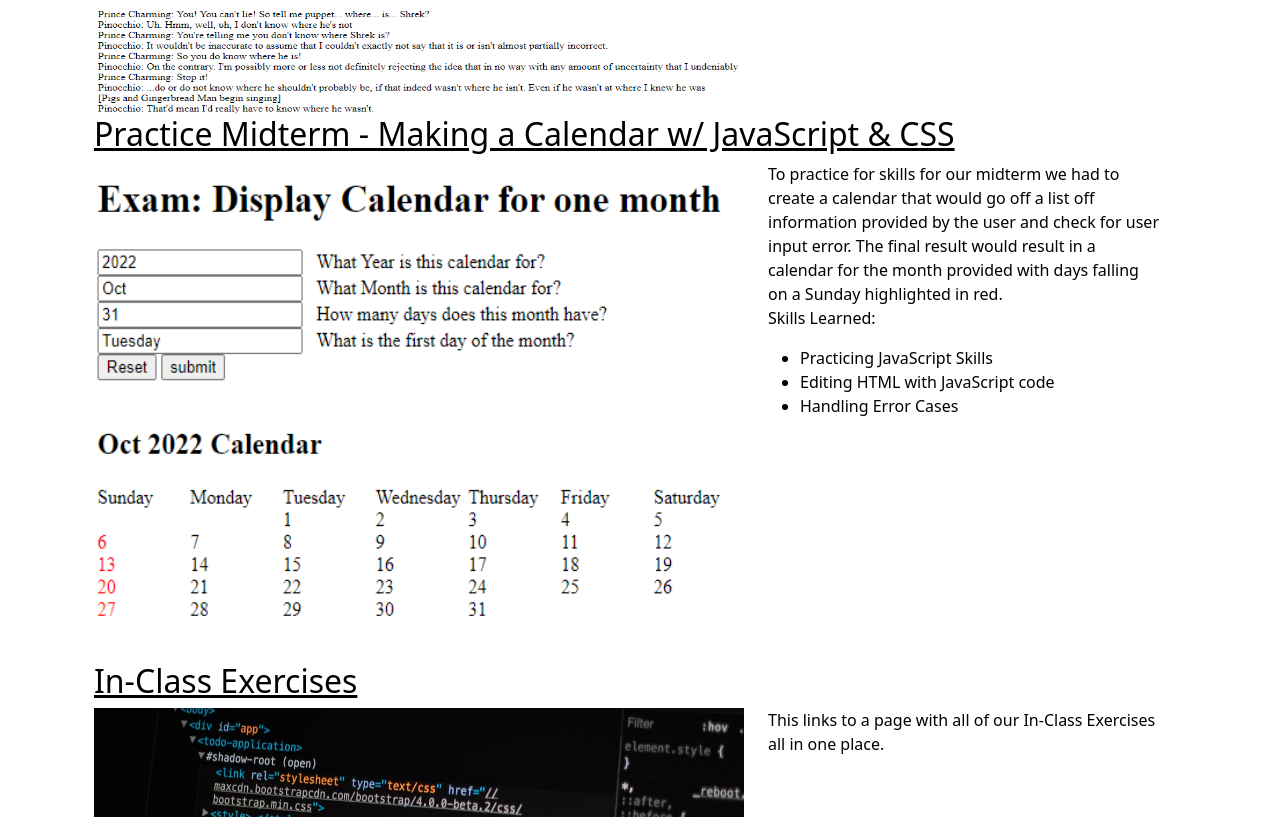
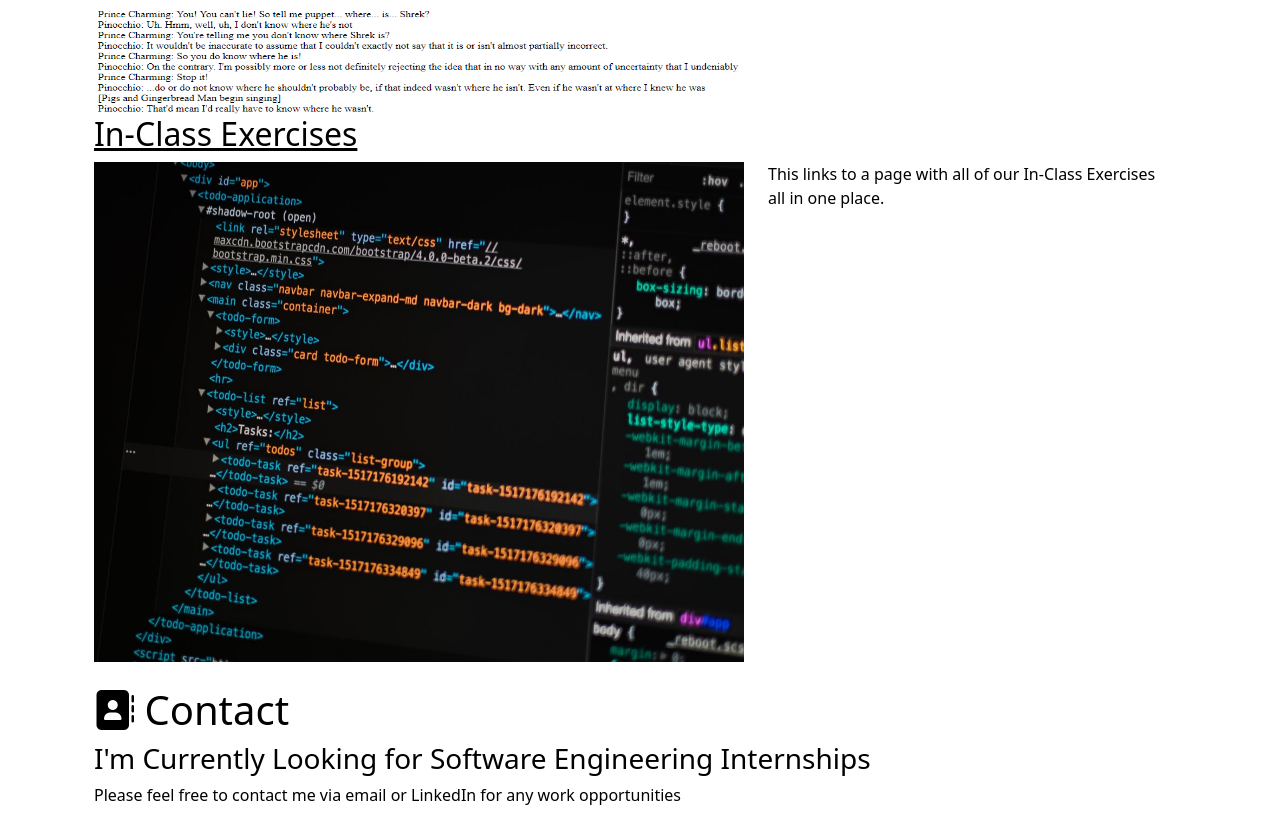
Before and after one commit to DerekTomassiJr/DerekTomassiJr.github.io, a plain HTML site: page index.html in a window 1280 px wide. Shown: the part 2646-3463 px from the top of the page. Drawn offline with nearby package versions, Linux system fonts and the light colour scheme.

Commit message:
Attempting to Fix Deployment Issues

```diff
--- a/index.html
+++ b/index.html
@@ -283,30 +283,6 @@
                   </div>
                 </div>
               </div>
-              <!--Practice Exam-->
-              <div class="row">
-                <div class="row">
-                  <h2><a href="Assignments/PracticeExam/practiceExam.html" class="blackLink">Practice Midterm - Making a Calendar w/ JavaScript & CSS</a></h2>
-                </div>
-                <div class="row">
-                  <div class="col-lg">
-                    <a href="Assignments/PracticeExam/practiceExam.html">
-                      <img alt="Assignment1 Image" src="Images/PracticeMidtermImage.png" width="650" height="500">
-                    </a>
-                  </div>
-                  <div class="col-lg">
-                    <p>To practice for skills for our midterm we had to create a calendar that would go off a list off information provided by the user and check for user input error. The final result
-                      would result in a calendar for the month provided with days falling on a Sunday highlighted in red.<br>
-                      Skills Learned: <br>
-                      <ul>
-                        <li>Practicing JavaScript Skills</li>
-                        <li>Editing HTML with JavaScript code</li>
-                        <li>Handling Error Cases</li>
-                      </ul>
-                    </p>
-                  </div>
-                </div>
-              </div>
               <!--Exercises-->
               <div class="row">
                 <div class="row">
```
